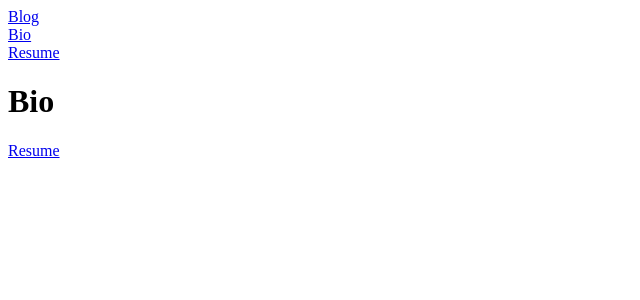
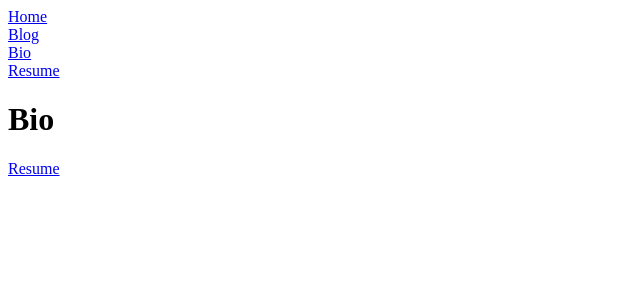
Before and after one commit to currypat/pcw, a Django app: page /bio/ in a window 1280 px wide. Shown: the top 300 px of the page, without its empty margins (0-640 px from the left). Run offline with Django 3.2, Linux system fonts and the light colour scheme.

Commit message:
should have done this on the dev branch

```diff
--- a/templates/base.html
+++ b/templates/base.html
@@ -16,6 +16,7 @@
   </head>
   <body>
     <div class="header">
+      <div><a href="{% url 'home' %}">Home</a></div>
       <div><a href="{% url 'blog:index' %}">Blog</a></div>
       <div><a href="{% url 'bio:index' %}">Bio</a></div>
       <div><a href="{% url 'bio:resume' %}">Resume</a></div>
```
